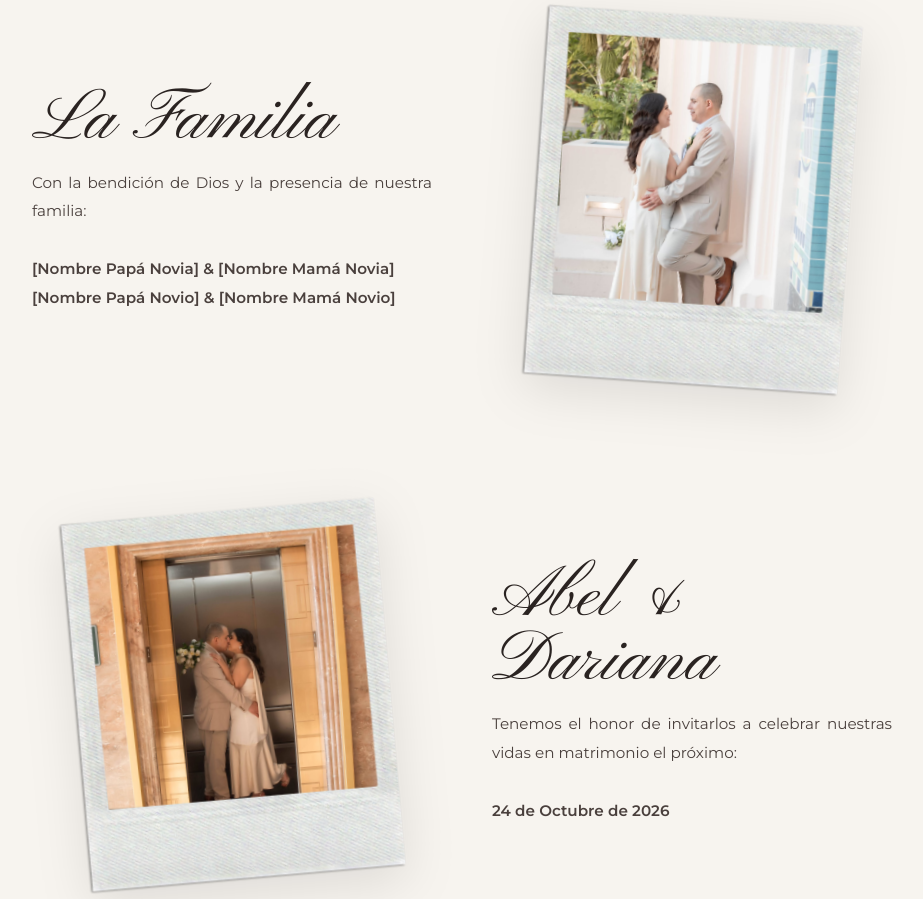
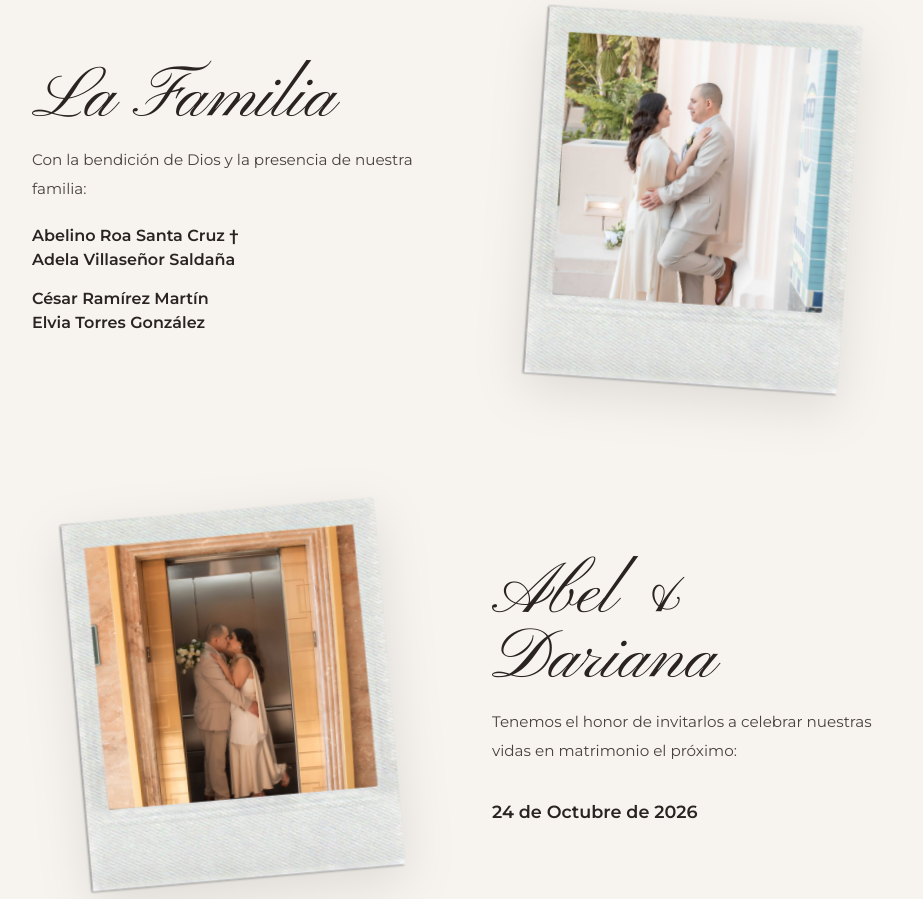
Before and after one commit to SebastianRuiz18/abelydari2026, an Astro site: page /story in a window 1280 px wide. Shown: the part 304-1203 px from the top of the page, without its empty margins (178-1101 px from the left). Built offline with nearby package versions, Linux system fonts and the light colour scheme; Astro itself is replaced by a stand-in of ours.

Commit message:
Nombres padres

```diff
--- a/src/pages/details.astro
+++ b/src/pages/details.astro
@@ -36,7 +36,7 @@ import Polaroid from '../components/Polaroid.astro';
         <div class="info-item" style="margin-top: 20px;">
           <h3>CEREMONIA RELIGIOSA - 2:00 PM</h3>
           <p>Capilla de Nuestra Señora de Guadalupe<br/>Valle de Guadalupe, B.C.<br/>Héroes de Baja California #848<br/>22753 El Porvenir, B.C., México</p>
-          <a href="https://maps.app.goo.gl/rTJrEhQhEFE67RG9A" target="_blank" rel="noopener noreferrer" class="hotel-btn">VER MAPA</a>
+          <a href="https://maps.app.goo.gl/AkTY6zFwtyx1P4oD8" target="_blank" rel="noopener noreferrer" class="hotel-btn">VER MAPA</a>
         </div>
 
         <div class="info-item" style="margin-top: 20px;">
--- a/src/pages/story.astro
+++ b/src/pages/story.astro
@@ -31,10 +31,19 @@ import Polaroid from '../components/Polaroid.astro';
           <h2 class="chapter-title">La Familia</h2>
           <p>
             Con la bendición de Dios y la presencia de nuestra familia:
-            <br><br>
-            <b>[Nombre Papá Novia] & [Nombre Mamá Novia]</b><br>
-            <b>[Nombre Papá Novio] & [Nombre Mamá Novio]</b>
           </p>
+
+          <div class="parents-container">
+            <p class="parent-names">
+              Abelino Roa Santa Cruz †<br>
+             Adela Villaseñor Saldaña
+            </p>
+            <p class="parent-names">
+              César Ramírez Martín<br>
+              Elvia Torres González
+            </p>
+          </div>
+
         </div>
         <div class="chapter-image right-tilt">
           <Polaroid imgSrc="/Polaroid/foto1.jpg" rotation="4deg" />
@@ -48,7 +57,7 @@ import Polaroid from '../components/Polaroid.astro';
           <p>
             Tenemos el honor de invitarlos a celebrar nuestras vidas en matrimonio el próximo:
             <br><br>
-            <b>24 de Octubre de 2026</b>
+            <b class="date-highlight">24 de Octubre de 2026</b>
           </p>
         </div>
         <div class="chapter-image left-tilt">
@@ -122,7 +131,6 @@ import Polaroid from '../components/Polaroid.astro';
      ========================================= */
   body {
     margin: 0;
-    /* MAGIA AQUÍ: Fondo y Texto Consistentes */
     background-color: #F7F4EF;
     font-family: 'Montserrat', sans-serif;
     color: #2A2321;
@@ -182,7 +190,6 @@ import Polaroid from '../components/Polaroid.astro';
     font-size: 0.8rem;
     letter-spacing: 6px;
     font-weight: 500;
-    /* Acento en Burgundy */
     color: #5B2326;
     text-transform: uppercase;
     margin-top: 20px;
@@ -234,10 +241,40 @@ import Polaroid from '../components/Polaroid.astro';
   .chapter-text p {
     font-size: 0.95rem;
     line-height: 1.9;
-    /* Texto secundario en café medio */
     color: #4A403D;
     margin: 0;
-    text-align: justify;
+    text-align: left; /* CORRECCIÓN: Adiós ríos de blanco */
+  }
+
+  /* NUEVO: ESTILOS PARA LOS NOMBRES DE LOS PAPÁS */
+  .parents-container {
+    display: flex;
+    flex-direction: column;
+    gap: 15px;
+    margin-top: 5px;
+  }
+
+  .parent-names {
+    font-size: 1rem !important;
+    font-weight: 600;
+    color: #2A2321 !important;
+    line-height: 1.5 !important;
+  }
+
+  .amp-stylized {
+    font-family: 'Pinyon Script', cursive;
+    font-size: 1.8rem;
+    color: #5B2326;
+    font-weight: 400;
+    vertical-align: middle;
+    margin-right: 4px;
+    display: inline-block;
+    transform: translateY(3px);
+  }
+
+  .date-highlight {
+    font-size: 1.1rem;
+    color: #2A2321;
   }
 
   .chapter-image {
@@ -285,6 +322,7 @@ import Polaroid from '../components/Polaroid.astro';
     color: #4A403D;
     margin-top: 30px;
     line-height: 1.8;
+    text-align: center !important;
   }
 
   .go-back-btn {
@@ -356,7 +394,11 @@ import Polaroid from '../components/Polaroid.astro';
     }
 
     .chapter-text p {
-      text-align: center;
+      text-align: center; /* En celular centramos todo */
+    }
+
+    .parent-names {
+      text-align: center !important;
     }
 
     .chapter-title {
```
